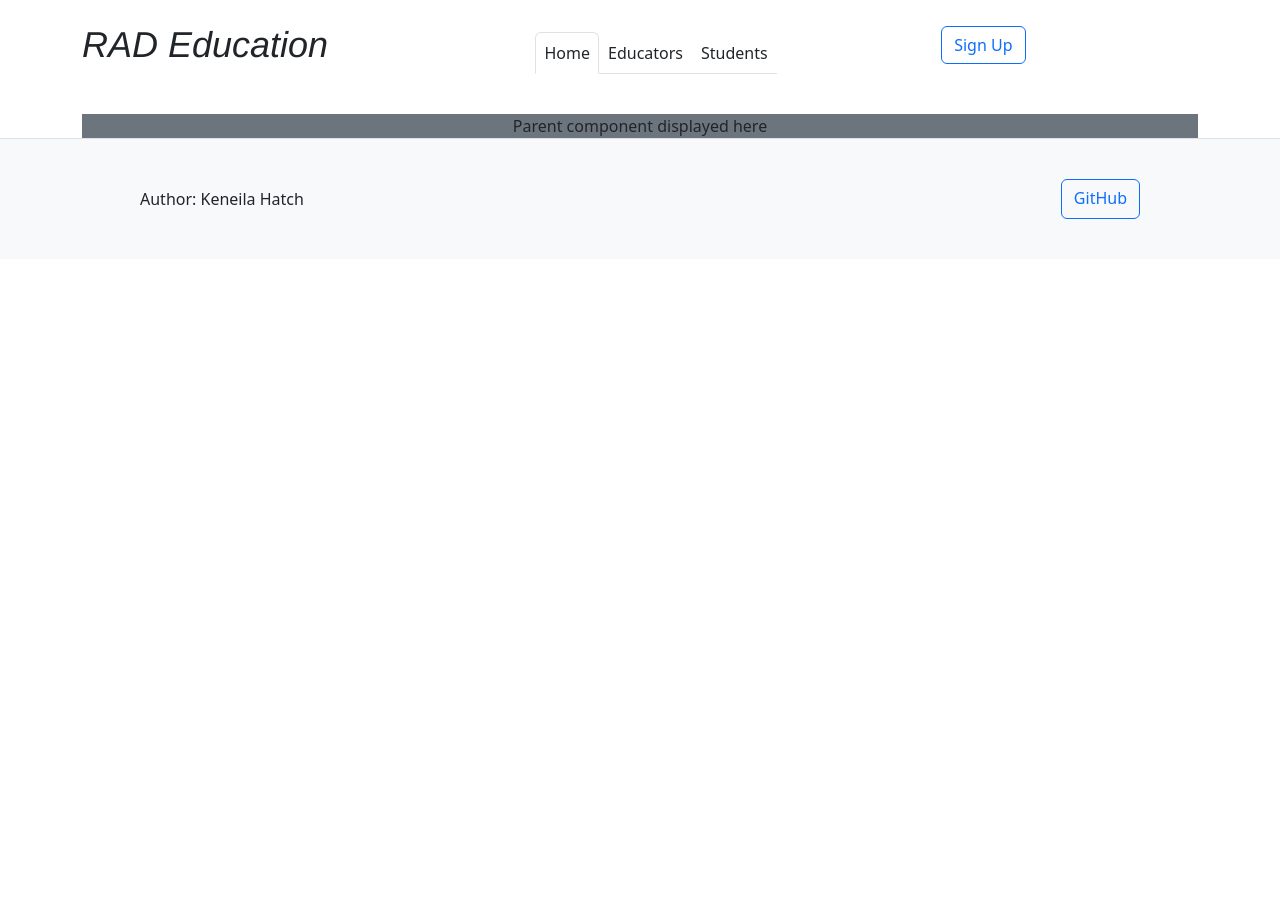
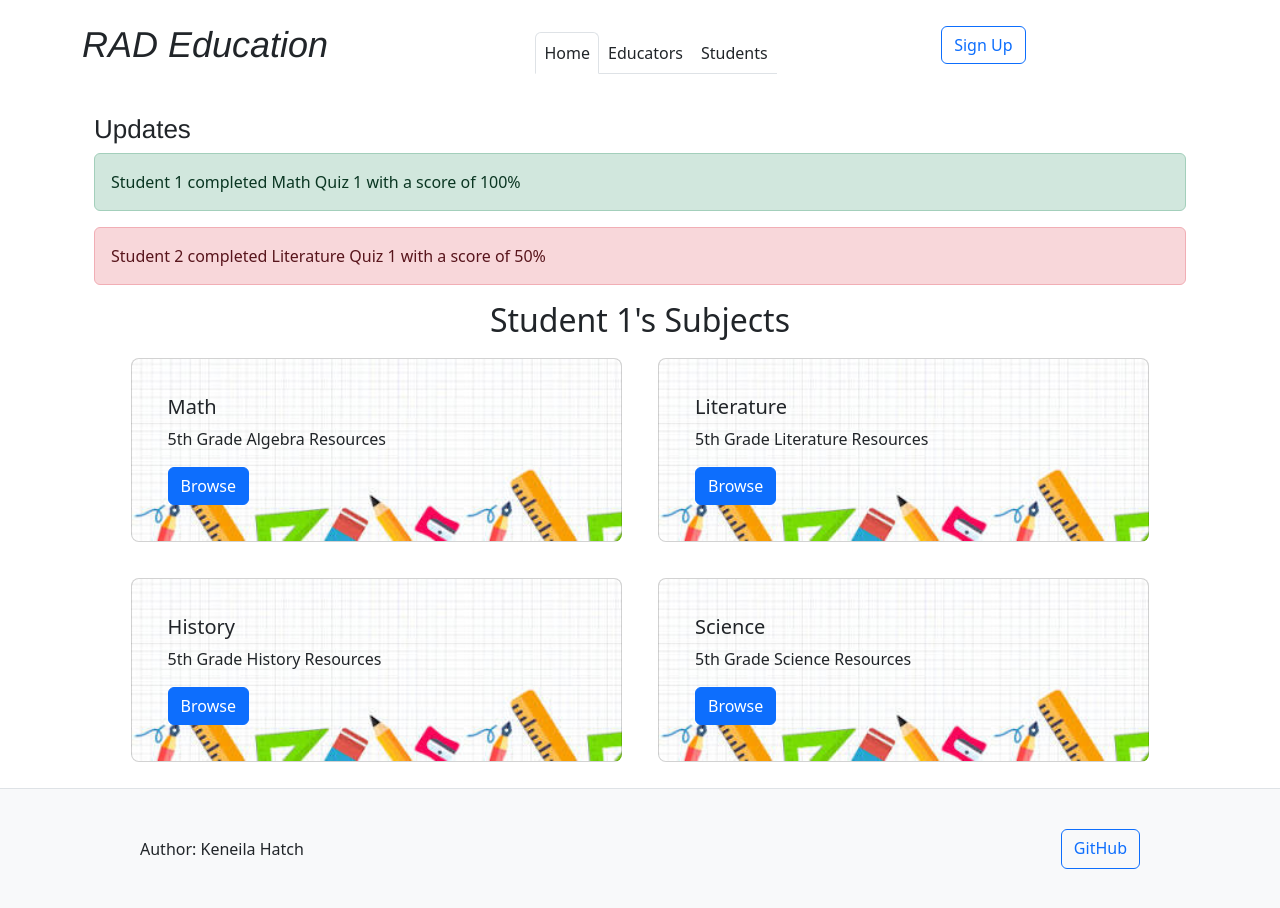
Before and after one commit to Keneila/startup, a React (Vite) app: page /parent in a window 1280 px wide. Before the commit the page ends 800 px from the top, so only its background shows below. Built offline with nearby package versions, Linux system fonts and the light colour scheme.

Commit message:
everything but nav

```diff
--- a/src/child/child.jsx
+++ b/src/child/child.jsx
@@ -1,9 +1,43 @@
 import React from 'react';
+import { NavLink } from 'react-router-dom';
 
 export function Child() {
   return (
-    <main className="container-fluid bg-secondary text-center">
-      <div>Child component displayed here</div>
+ <main>
+      <div className="container mb-3">
+        <h2 className="text-center">Available Subjects</h2>
+        <nav className=" d-flex flex-wrap justify-content-center gap-3">
+
+            <div className="card" >
+              <div className="card-body">
+                <h5 className="card-title">Math</h5>
+                <p className="card-text"> 5th Grade Algebra</p>
+                <NavLink to="/trivia" className="btn btn-primary">Start Course</NavLink>
+              </div>
+            </div>
+            <div className="card" >
+              <div className="card-body">
+                <h5 className="card-title">Literature</h5>
+                <p className="card-text">5th Grade Literature</p>
+                <NavLink to="/trivia" className="btn btn-primary">Start Course</NavLink>
+              </div>
+            </div>
+            <div className="card" >
+              <div className="card-body">
+                <h5 className="card-title">History</h5>
+                <p className="card-text">5th Grade History</p>
+                <NavLink to="/trivia" className="btn btn-primary">Start Course</NavLink>
+              </div>
+            </div>
+            <div className="card" >
+              <div className="card-body">
+                <h5 className="card-title">Science</h5>
+                <p className="card-text">5th Grade Science</p>
+                <NavLink to="/trivia" className="btn btn-primary">Start Course</NavLink>
+              </div>
+            </div>
+        </nav>
+      </div>
     </main>
   );
 }
--- a/src/parent/parent.jsx
+++ b/src/parent/parent.jsx
@@ -1,9 +1,53 @@
 import React from 'react';
+import { NavLink } from 'react-router-dom';
 
 export function Parent() {
   return (
-    <main className="container-fluid bg-secondary text-center">
-      <div>Parent component displayed here</div>
+<main>
+      <div className="container">
+        <h3> Updates</h3>
+        <div className="alert alert-success" role="alert">
+        Student 1 completed Math Quiz 1 with a score of 100%
+        </div>
+        <div className="alert alert-danger" role="alert">
+        Student 2 completed Literature Quiz 1 with a score of 50%
+        </div>
+      </div>
+
+        <div className="container mb-3">
+        <h2 className="text-center">Student 1's Subjects</h2>
+        <nav className=" d-flex flex-wrap justify-content-center gap-3">
+
+            <div className="card" >
+              <div className="card-body">
+                <h5 className="card-title">Math</h5>
+                <p className="card-text"> 5th Grade Algebra Resources</p>
+                <NavLink to="/trivia" className="btn btn-primary">Browse</NavLink>
+              </div>
+            </div>
+            <div className="card" >
+              <div className="card-body">
+                <h5 className="card-title">Literature</h5>
+                <p className="card-text">5th Grade Literature Resources</p>
+                <NavLink to="/trivia" className="btn btn-primary">Browse</NavLink>
+              </div>
+            </div>
+            <div className="card" >
+              <div className="card-body">
+                <h5 className="card-title">History</h5>
+                <p className="card-text">5th Grade History Resources</p>
+                <NavLink to="/trivia" className="btn btn-primary">Browse</NavLink>
+              </div>
+            </div>
+            <div className="card" >
+              <div className="card-body">
+                <h5 className="card-title">Science</h5>
+                <p className="card-text">5th Grade Science Resources</p>
+                <NavLink to="/trivia" className="btn btn-primary">Browse</NavLink>
+              </div>
+            </div>
+        </nav>
+      </div>
     </main>
   );
 }
--- a/src/trivia/trivia.jsx
+++ b/src/trivia/trivia.jsx
@@ -2,8 +2,49 @@ import React from 'react';
 
 export function Trivia() {
   return (
-    <main className="container-fluid bg-secondary text-center">
-      <div>Trivia component displayed here</div>
+    <main>
+      <div className="container text-center">
+        <div>
+        <h2>Trivia Game</h2>
+        <p className="text-center"> Which is the capital of France?</p>
+        </div>
+        <div className="d-flex justify-content-center">
+        <table>
+          <tr>
+            <td>
+              <button className="btn btn-success">
+                A. Paris
+              </button>
+            </td>
+            <td>
+              <button className="btn btn-outline-secondary">
+               B. London
+              </button>
+            </td>
+          </tr>
+          <tr>
+            <td>
+              <button className="btn btn-outline-secondary">
+               C. Berlin
+              </button>
+            </td>
+            <td>
+              <button className="btn btn-outline-secondary">
+               D. Madrid
+              </button>
+            </td>
+          </tr>
+        </table>
+      </div>
+      <div className="d-flex justify-content-center mt-4 triv">
+        <div className="score">
+        ---
+        </div>
+        <div>
+        <button className="btn btn-primary mb-4">Restart</button>
+        </div>
+      </div>
+      </div>
     </main>
   );
 }
```
